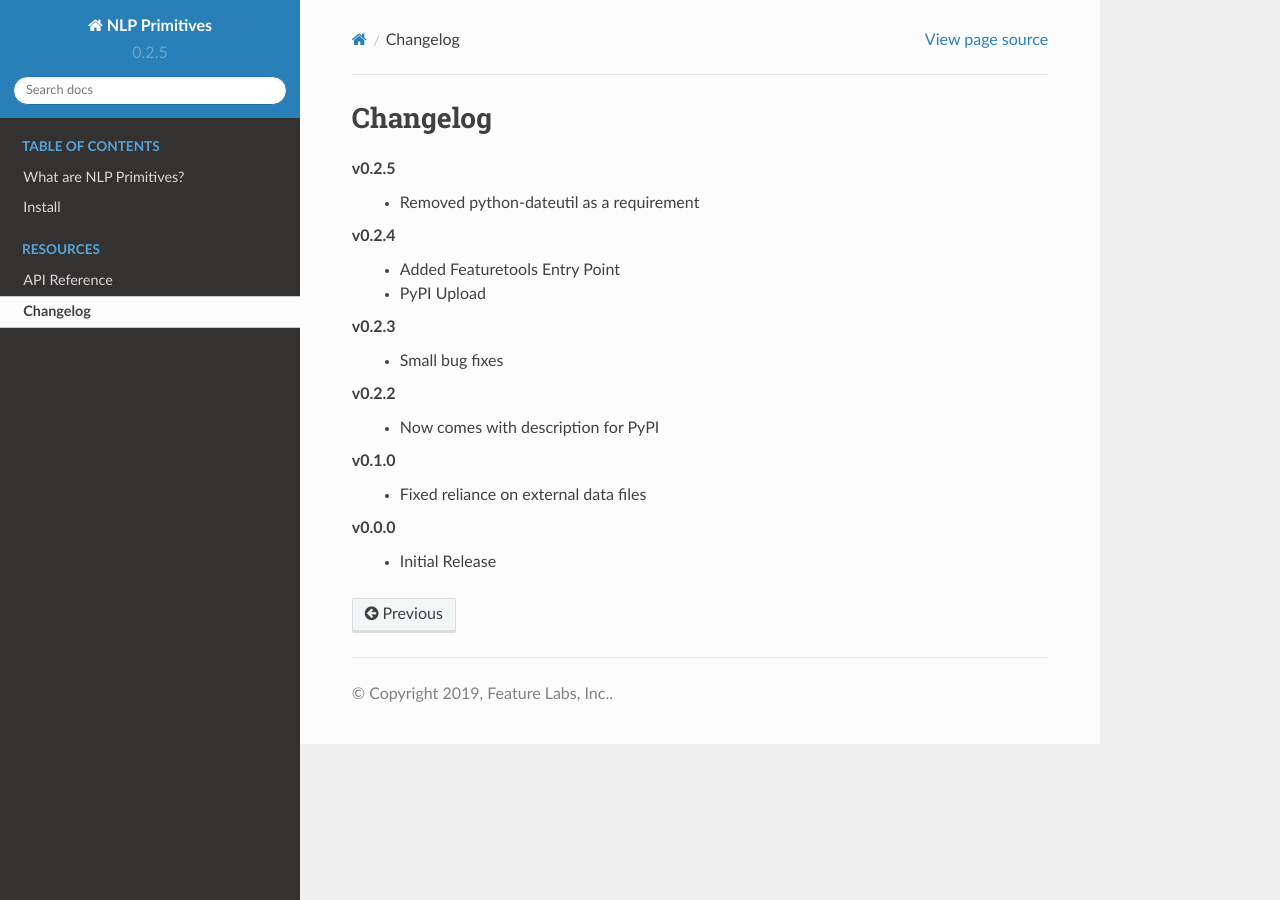
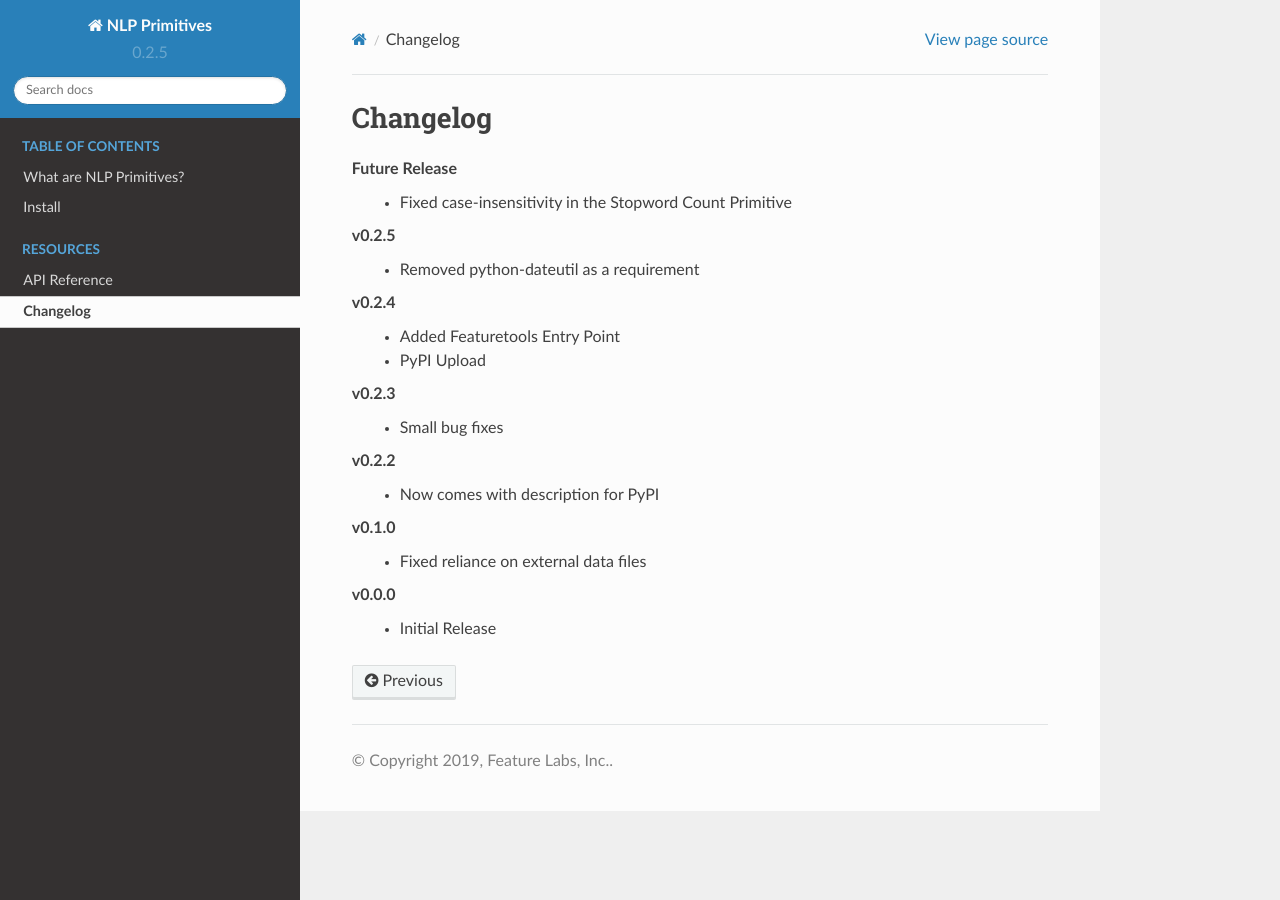
Before and after one commit to alteryx/nlp_primitives, a Sphinx documentation site: the page built from docs/source/changelog.rst, in a window 1280 px wide. Built offline with Sphinx 7.4.7 and the Read the Docs theme 2.0.0, drawn with Linux system fonts in a browser that asks for light colours.

Commit message:
updates the changelog

```diff
--- a/docs/source/changelog.rst
+++ b/docs/source/changelog.rst
@@ -1,6 +1,9 @@
 =========
 Changelog
 =========
+
+**Future Release**
+    * Fixed case-insensitivity in the Stopword Count Primitive
 
 **v0.2.5**
     * Removed python-dateutil as a requirement
@@ -12,14 +15,11 @@ Changelog
 **v0.2.3**
     * Small bug fixes
 
-
 **v0.2.2**
     * Now comes with description for PyPI
-
 
 **v0.1.0**
     * Fixed reliance on external data files
 
-
 **v0.0.0**
     * Initial Release
```
